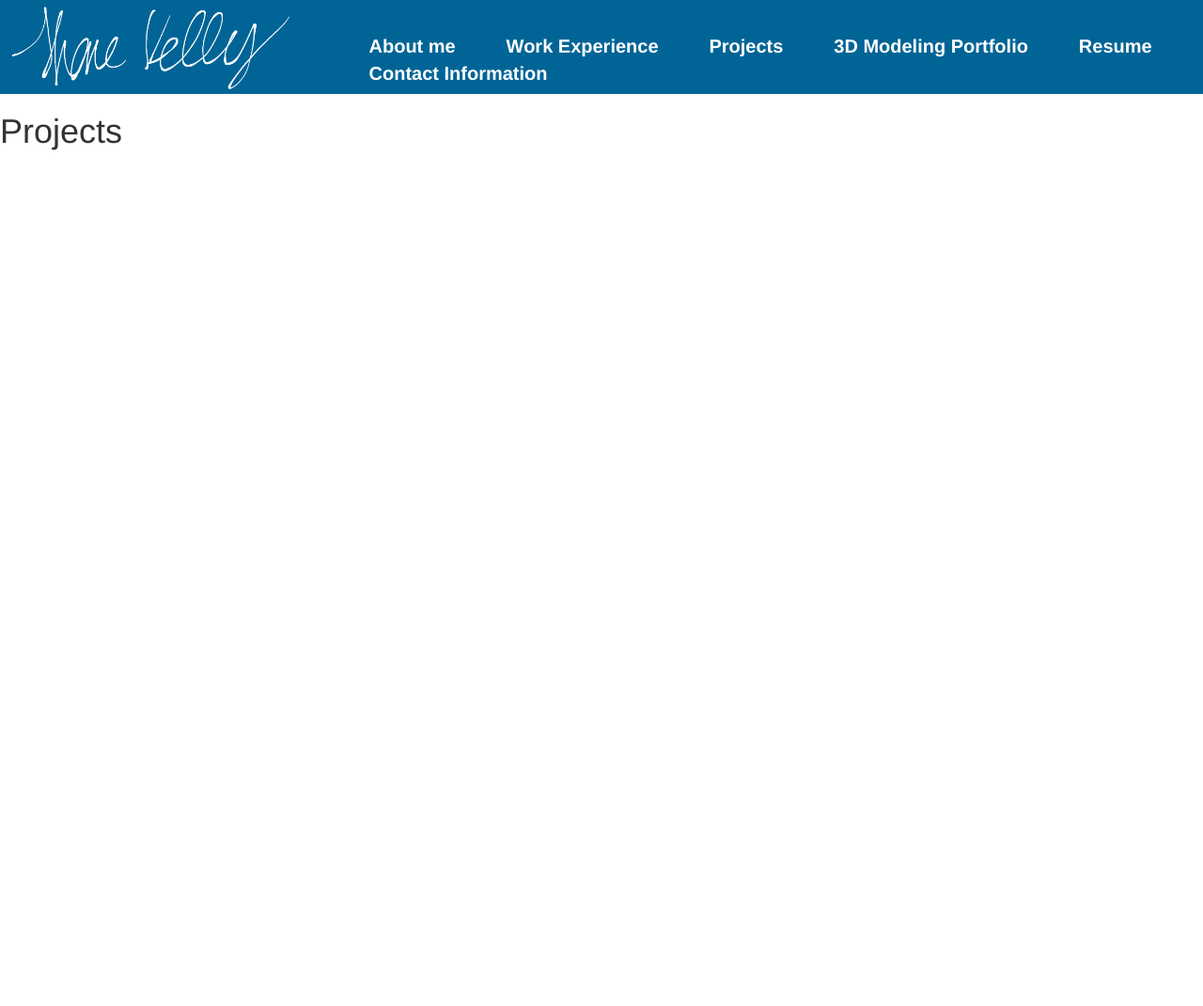
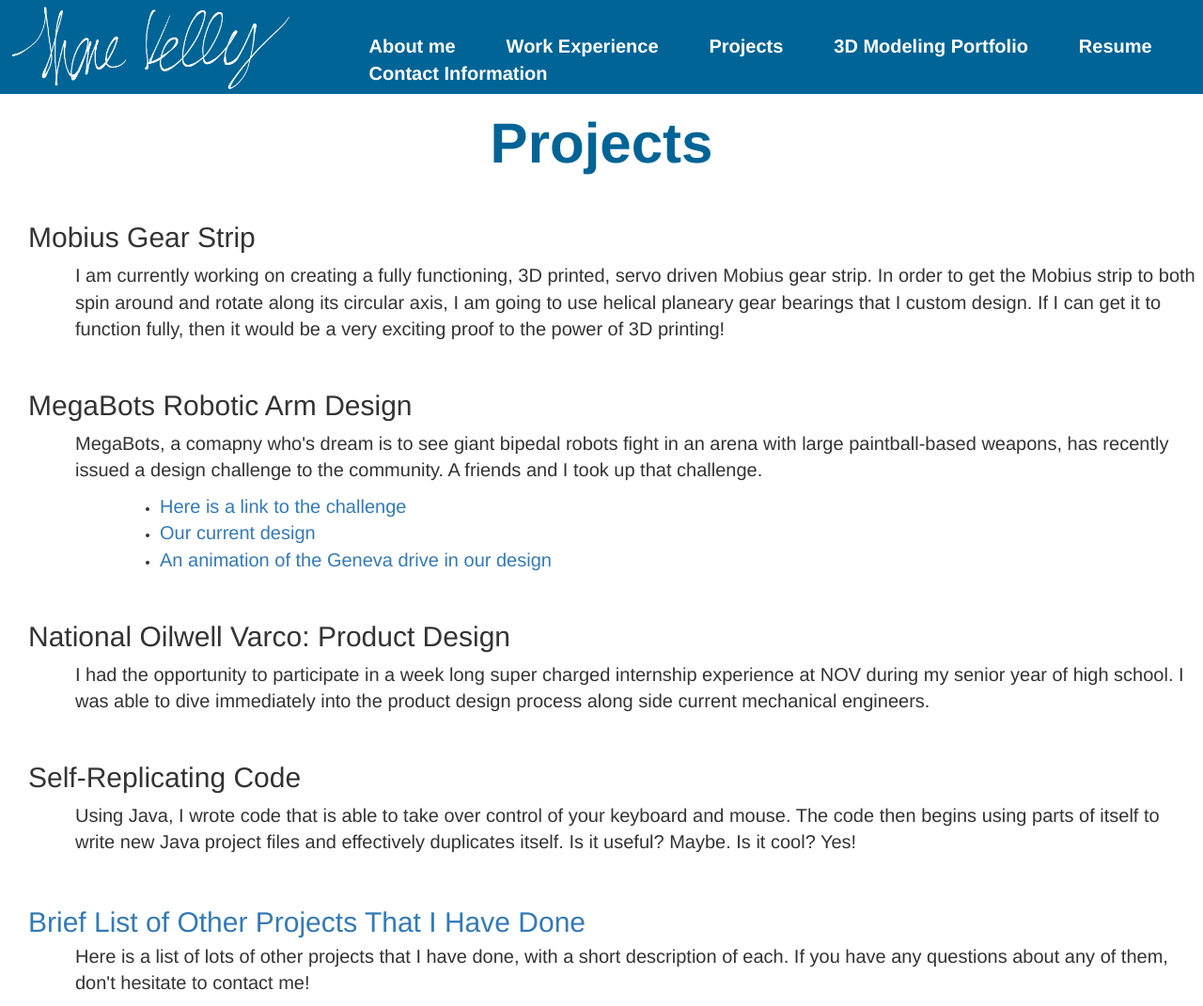
Before and after one commit to shanek21/shanek21.github.io, a PHP site: page /projects.html in a window 1280 px wide. Shown: the whole page at 94% size. Before the commit the page ends 160 px from the top, so only its background shows below. Run offline with PHP 8.4, Linux system fonts and the light colour scheme.

Commit message:
Added basic information to entire website
unformatted

```diff
--- a/main.css
+++ b/main.css
@@ -75,3 +75,69 @@
 		margin-left: 80px;
 		width: 1200px;
 	}
+
+	.work {
+		margin-top: 50px;
+	}
+
+.projects {
+}
+	.projects h1 {
+		font-size: 60px;
+		font-weight: bold;
+		color: rgb(0, 100, 150);
+		text-align: center;
+	}
+
+	.projects h2 {
+
+	}
+
+	.projects p {
+		font-size: 20px;
+		margin-left: 50px;
+		width: 1200px;
+	}
+
+	.projects ul {
+		margin-left: 100px;
+	}
+
+	.projects a {
+		font-size: 20px;
+		width: 1200px;
+	}
+
+	.otherprojects a {
+		font-size: 30px;
+	}
+
+	.project {
+		margin-top: 50px;
+		margin-left: 30px;
+	}
+
+.portfolio {
+}
+
+	.portfolio h1 {
+		font-size: 60px;
+		font-weight: bold;
+		color: rgb(0, 100, 150);
+		text-align: center;
+	}
+
+.contact {
+}
+
+	.contact h1 {
+		font-size: 60px;
+		font-weight: bold;
+		color: rgb(0, 100, 150);
+		text-align: center;
+	}
+
+	.info {
+		margin-left: 100px;
+		font-size: 40px;
+	}
--- a/projects.html
+++ b/projects.html
@@ -23,6 +23,43 @@
 				</div>
 			</div>
 		</div>
-		<h1>Projects</h1>
+		<div class = "projects">
+			<h1>Projects</h1>
+				<div class = "project">
+					<div class = "Mobius">
+						<h2>Mobius Gear Strip</h2>
+						<p>I am currently working on creating a fully functioning, 3D printed, servo driven Mobius gear strip. In order to get the Mobius strip to both spin around and rotate along its circular axis, I am going to use helical planeary gear bearings that I custom design. If I can get it to function fully, then it would be a very exciting proof to the power of 3D printing!</p>
+					</div>
+				</div>
+				<div class = "project">
+					<div class = "MegaBots">
+						<h2>MegaBots Robotic Arm Design</h2>
+						<p>MegaBots, a comapny who's dream is to see giant bipedal robots fight in an arena with large paintball-based weapons, has recently issued a design challenge to the community. A friends and I took up that challenge.</p>
+						<ul>
+							<li> <a href = "http://autodesk360.com/megabot/">Here is a link to the challenge</a> </li>
+							<li> <a href = "http://a360.co/1GAsqEG">Our current design</a> </li>
+							<li> <a href = "http://a360.co/1AnA9jR">An animation of the Geneva drive in our design</a> </li>
+						</ul>
+					</div>
+				</div>
+				<div class = "project">
+					<div class = "NOV">
+						<h2>National Oilwell Varco: Product Design</h2>
+						<p>I had the opportunity to participate in a week long super charged internship experience at NOV during my senior year of high school. I was able to dive immediately into the product design process along side current mechanical engineers.</p>
+					</div>
+				</div>
+				<div class = "project">
+					<div class = "">
+						<h2>Self-Replicating Code</h2>
+						<p>Using Java, I wrote code that is able to take over control of your keyboard and mouse. The code then begins using parts of itself to write new Java project files and effectively duplicates itself. Is it useful? Maybe. Is it cool? Yes!</p>
+					</div>
+				</div>
+				<div class = "project">
+					<div class = "otherprojects">
+						<a href = "images/Projects List.pdf">Brief List of Other Projects That I Have Done</a>
+						<p>Here is a list of lots of other projects that I have done, with a short description of each. If you have any questions about any of them, don't hesitate to contact me!</p>
+					</div>
+				</div>
+			</div>
 	</body>
 </html>
```
Also changed, not shown: contact.html (+8 -1 lines), portfolio.html (+27 -3 lines), workexperience.html (+7 -1 lines), 2 other files.
